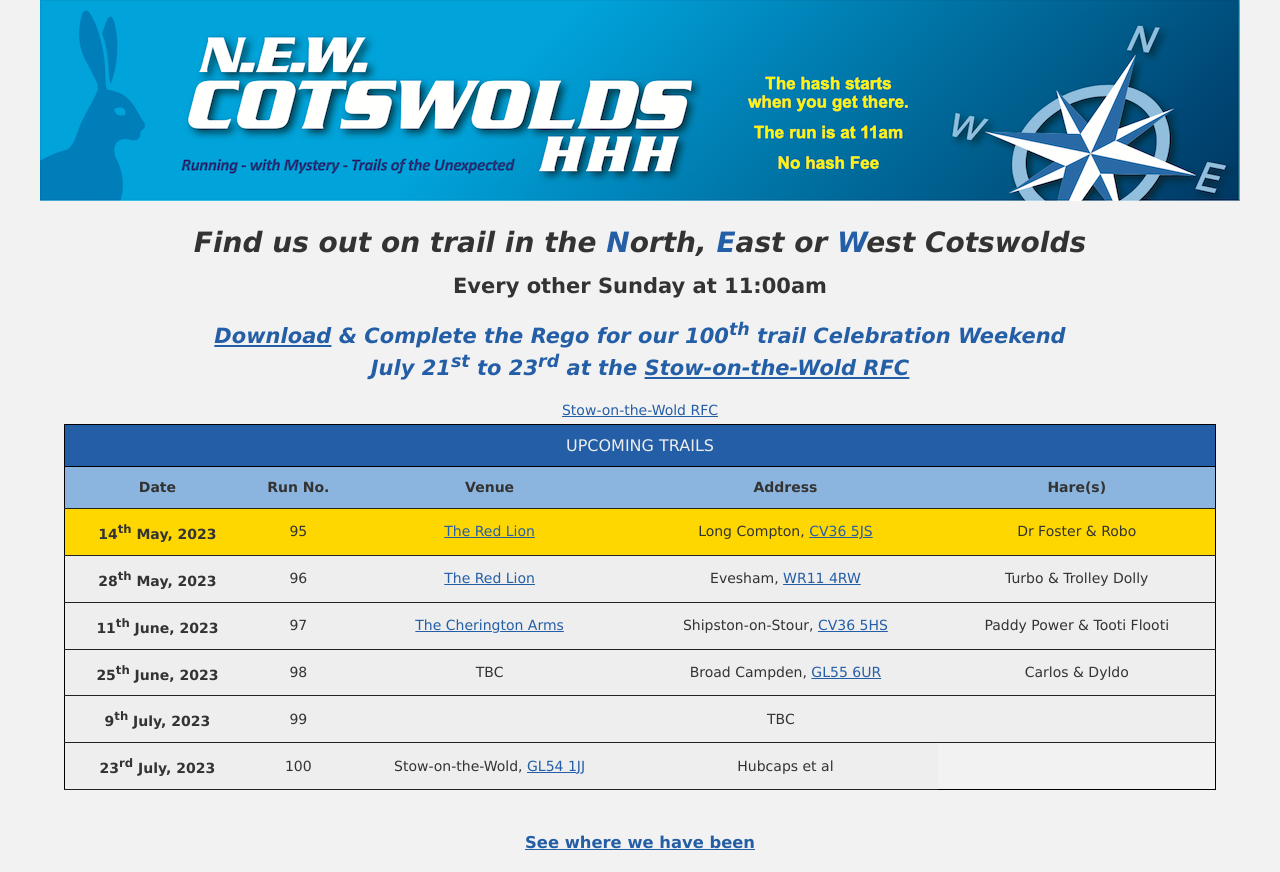
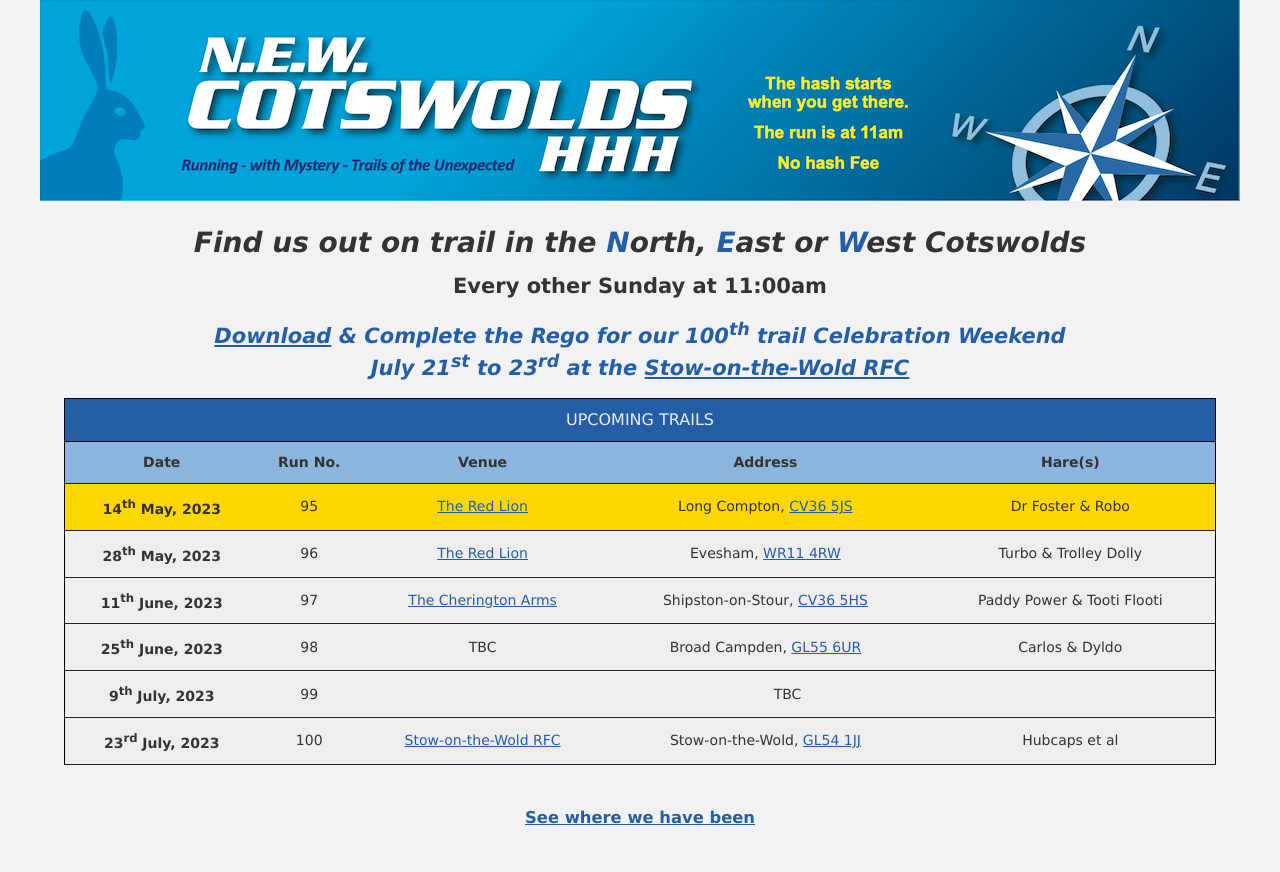
Before and after one commit to newch3/newch3.github.io, a plain HTML site: page index.html in a window 1280 px wide. After the commit the page ends 847 px from the top, so only its background shows below. Drawn offline with Linux system fonts and the light colour scheme.

Commit message:
Update index.html

```diff
--- a/index.html
+++ b/index.html
@@ -37,7 +37,7 @@
 				<tr><th scope="row">11<sup>th</sup> June, 2023</th><td>97</td><td><a href="https://www.cheringtonarms.com/">The Cherington Arms</a></td><td>Shipston-on-Stour, <a href="https://goo.gl/maps/doCtmM1mXZ4cmxjg9" title="Google Map">CV36 5HS</a></td><td>Paddy Power &amp; Tooti Flooti</td></tr>
 				<tr><th scope="row">25<sup>th</sup> June, 2023</th><td>98</td><td>TBC</td><td>Broad Campden, <a href="https://goo.gl/maps/ZTg1Zz8jhV2F5XVS7" title="Google Map">GL55 6UR</a></td><td>Carlos &amp; Dyldo</td></tr>
 				<tr><th scope="row">9<sup>th</sup> July, 2023</th><td>99</td><td colspan="3">TBC</td></tr>
-				<tr><th scope="row">23<sup>rd</sup> July, 2023</th><td>100</td><a href="https://www.stowrfc.com/">Stow-on-the-Wold RFC</a><td>Stow-on-the-Wold, <a href="https://goo.gl/maps/549FWbsZJJqLJHtg9" title="Google Map">GL54 1JJ</a></td><td>Hubcaps et al</td></tr>
+				<tr><th scope="row">23<sup>rd</sup> July, 2023</th><td>100</td><td><a href="https://www.stowrfc.com/">Stow-on-the-Wold RFC</a></td><td>Stow-on-the-Wold, <a href="https://goo.gl/maps/549FWbsZJJqLJHtg9" title="Google Map">GL54 1JJ</a></td><td>Hubcaps et al</td></tr>
 			</tbody>
 		</table>
 		<h3><a href="/past">See where we have been</a></h3>
```
